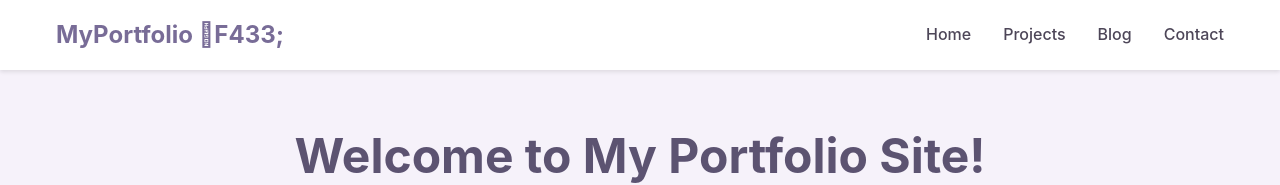
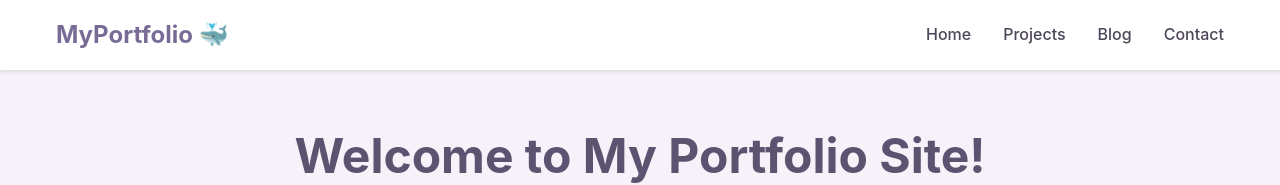
Before and after one commit to SagaFuffel/SagaFuffel.github.io, a plain HTML site: page index.html in a window 1280 px wide. Shown: the top 185 px of the page. Drawn offline with Linux system fonts and the light colour scheme.

Commit message:
Forgot x

```diff
--- a/index.html
+++ b/index.html
@@ -158,7 +158,7 @@
 <body>
     <header>
         <nav>
-            <div class="logo">MyPortfolio &#1F433;</div>
+            <div class="logo">MyPortfolio &#x1F433;</div>
             <ul class="nav-links">
                 <li><a href="#home">Home</a></li>
                 <li><a href="#projects">Projects</a></li>
```
